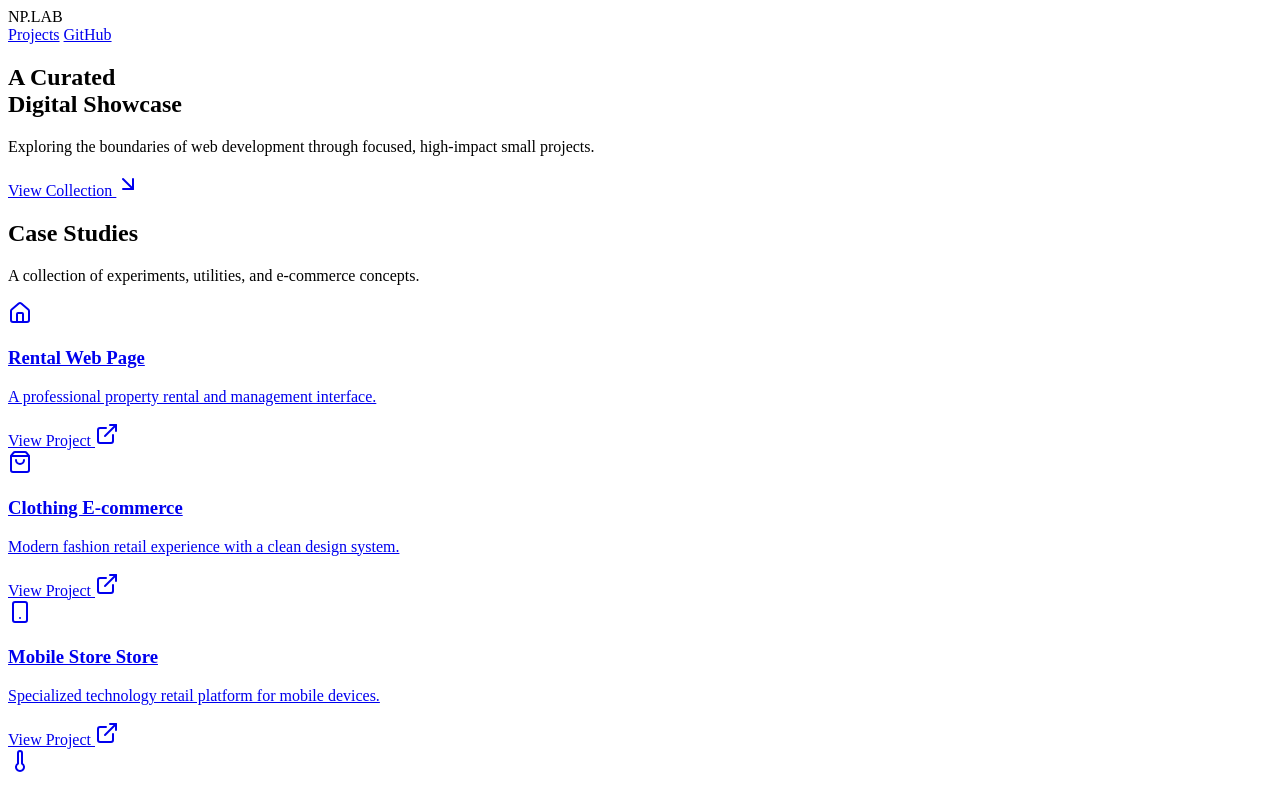
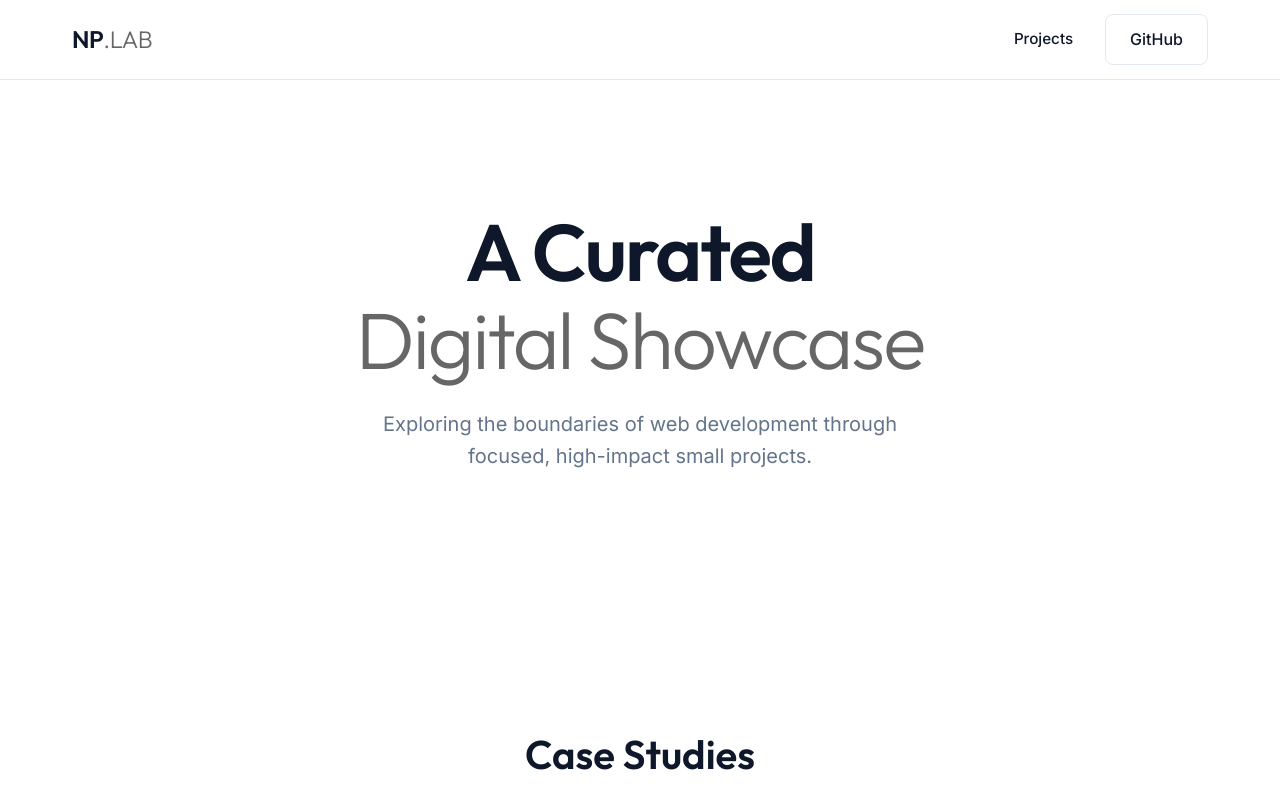
Before and after one commit to naivedhP2518/Small-Projects, a plain HTML site: page index.html in a window 1280 px wide. Shown: the top 793 px of the page. Drawn offline with nearby package versions, Linux system fonts and the light colour scheme; the site is published under a folder, as on GitHub Pages, so addresses that start at the root find nothing.

```diff
--- a/index.html
+++ b/index.html
@@ -5,7 +5,7 @@
     <meta name="viewport" content="width=device-width, initial-scale=1.0">
     <title>The Lab | Naivedh Patel's Project Portal</title>
     <meta name="description" content="A curated collection of professional web projects by Naivedh Patel. Explore e-commerce, calculators, and demo portfolios.">
-    <link rel="stylesheet" href="/CSS/styles.css">
+    <link rel="stylesheet" href="CSS/styles.css">
     <!-- Google Fonts: Inter & Outfit -->
     <link rel="preconnect" href="https://fonts.googleapis.com">
     <link rel="preconnect" href="https://fonts.gstatic.com" crossorigin>
@@ -200,7 +200,7 @@
         </div>
     </footer>
 
-    <script src="/JS/script.js"></script>
+    <script src="JS/script.js"></script>
     <script>
         lucide.createIcons();
     </script>
```
Also changed, not shown: 1 other file.
